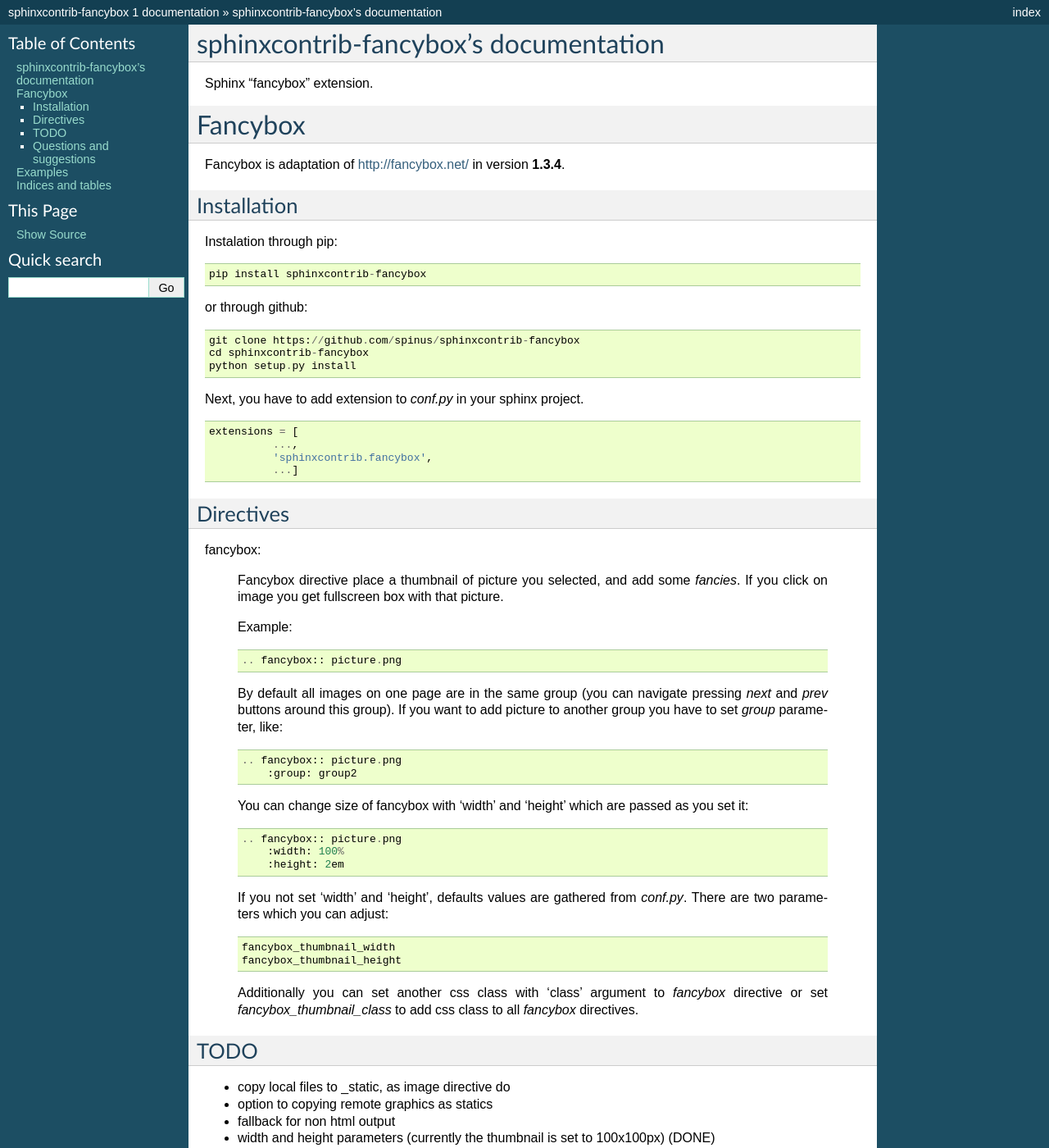
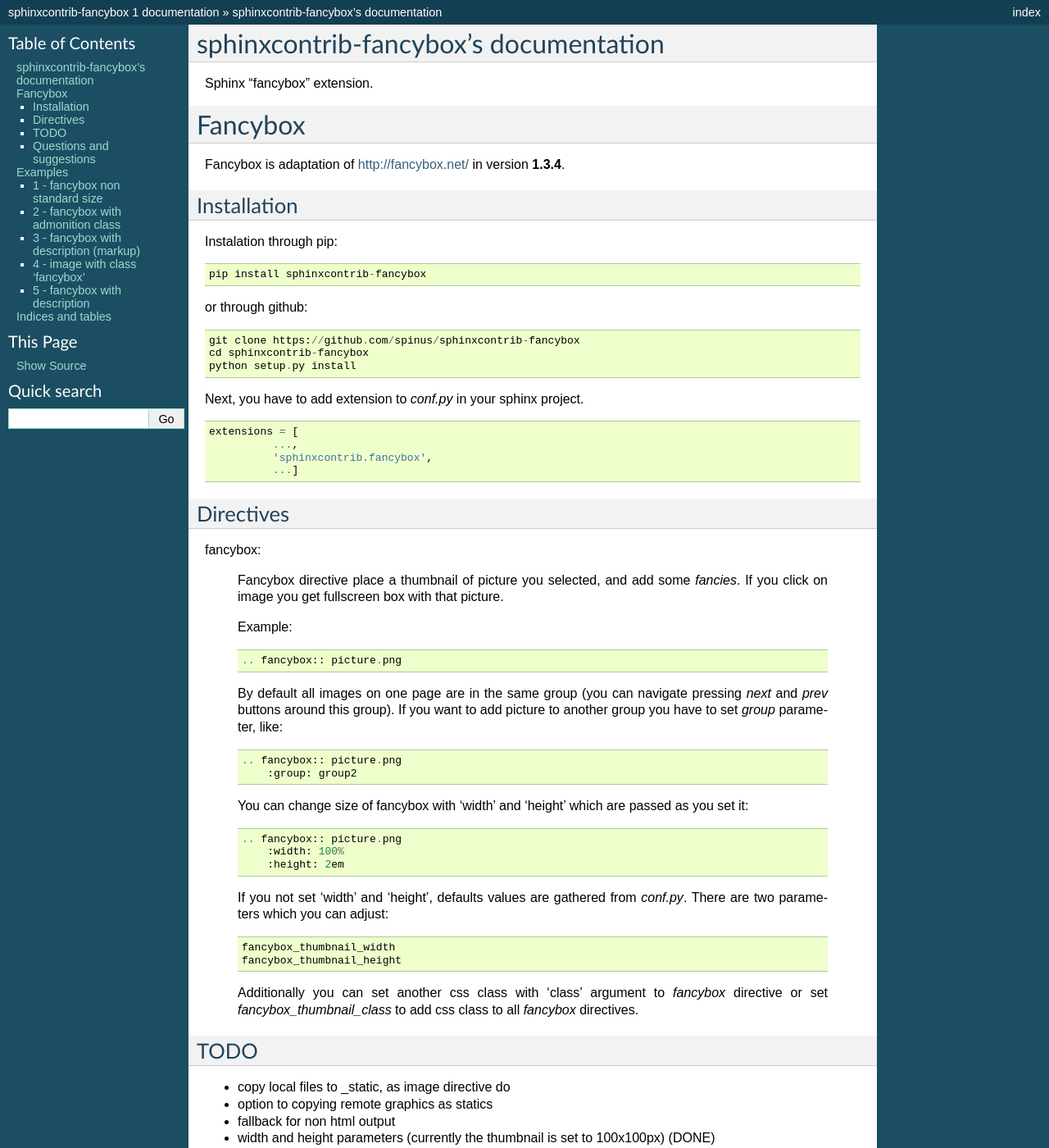
Before and after one commit to spinus/sphinxcontrib-images, a Sphinx documentation site: the page built from docs/source/index.rst, in a window 1280 px wide and 1400 px high. Shown: the whole window at 82% size. Built offline with Sphinx 7.4.7, drawn with Linux system fonts in a browser that asks for light colours; some of the changed text lies outside the part shown.

Commit message:
manifest static data fix

```diff
--- a/docs/source/index.rst
+++ b/docs/source/index.rst
@@ -6,14 +6,23 @@ sphinxcontrib-fancybox's documentation
 Examples
 ========
 
+1 - fancybox non standard size
+-------------------------------
+
 .. fancybox:: img.jpg
     :width: 300px
     :height: 100px
+
+2 - fancybox with admonition class
+-----------------------------------
 
 .. fancybox:: img.jpg
     :class: admonition
 
     with css class
+
+3 - fancybox with description (markup)
+---------------------------------------
 
 .. fancybox:: img.jpg
 
@@ -21,10 +30,16 @@ Examples
     Can be multiline and it is very **nice**. And with `<link>`_ to somwhere.
 
 
+4 - image with class 'fancybox'
+--------------------------------
 .. image:: img.jpg
     :class: fancybox
 
-.. fancybox:: /home/spinus/home/projekty-github/sphinxcontrib-fancybox/docs/source/img.jpg
+
+5 - fancybox with description
+-----------------------------
+
+.. fancybox:: img.jpg
 
     witaj to jest **podpowiedz** JEJ.
 
```
Also changed, not shown: 1 other file.
